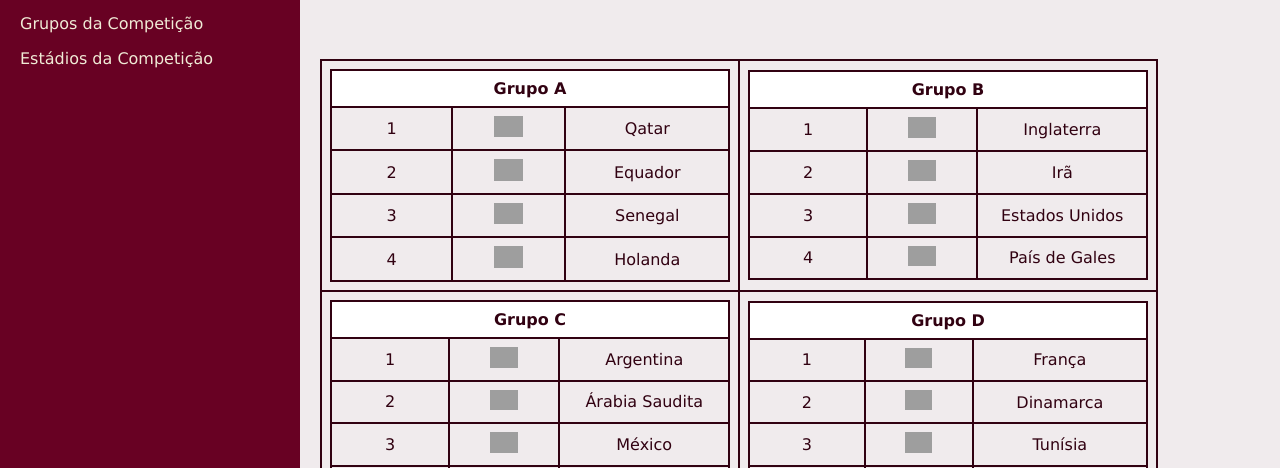
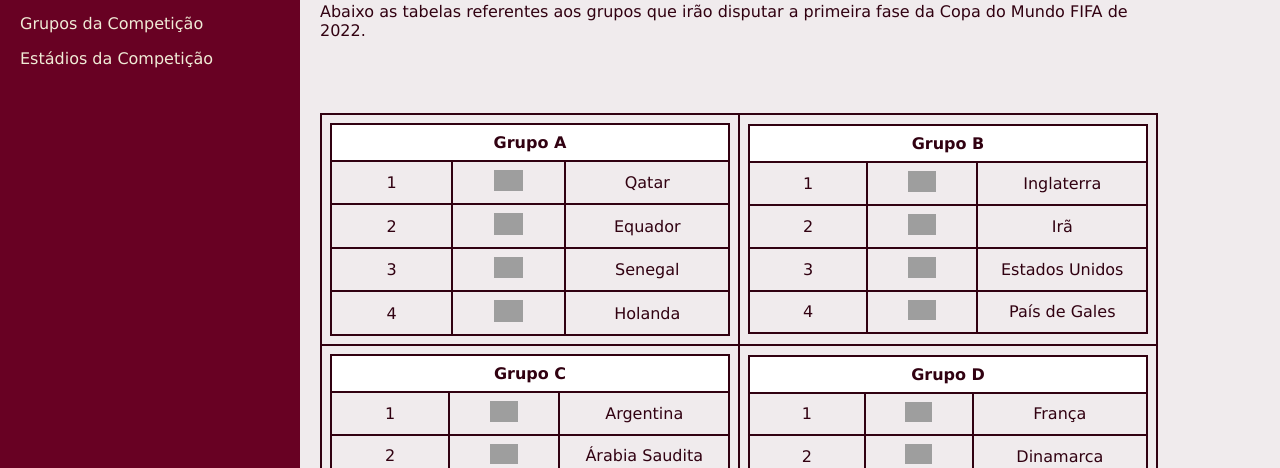
Before and after one commit to nenalf/trabalho-padroes-web, a plain HTML site: page grupos.html in a window 1280 px wide. Shown: the part 632-1100 px from the top of the page. Drawn offline with Linux system fonts and the light colour scheme; grey boxes are pictures that could not be loaded.

Commit message:
legenda grupos

```diff
--- a/grupos.html
+++ b/grupos.html
@@ -65,6 +65,7 @@
   <section></section>
 
   <div id="info"><h1>Grupos</h1>
+    <p>Abaixo as tabelas referentes aos grupos que irão disputar a primeira fase da Copa do Mundo FIFA de 2022.</p>
     <table id="tudo"><tr><td>
     <table id="grupos">
     <tr id="primeira">
```
